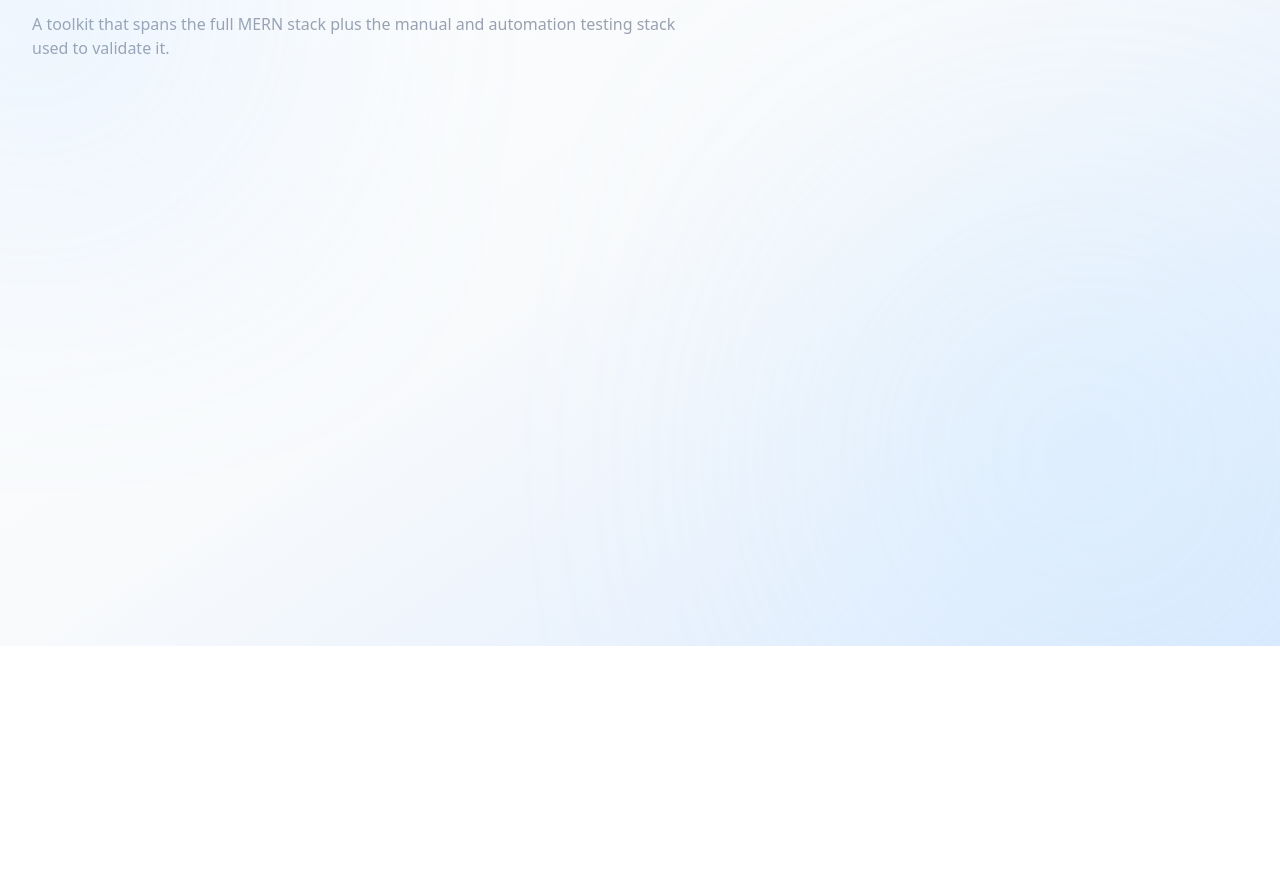
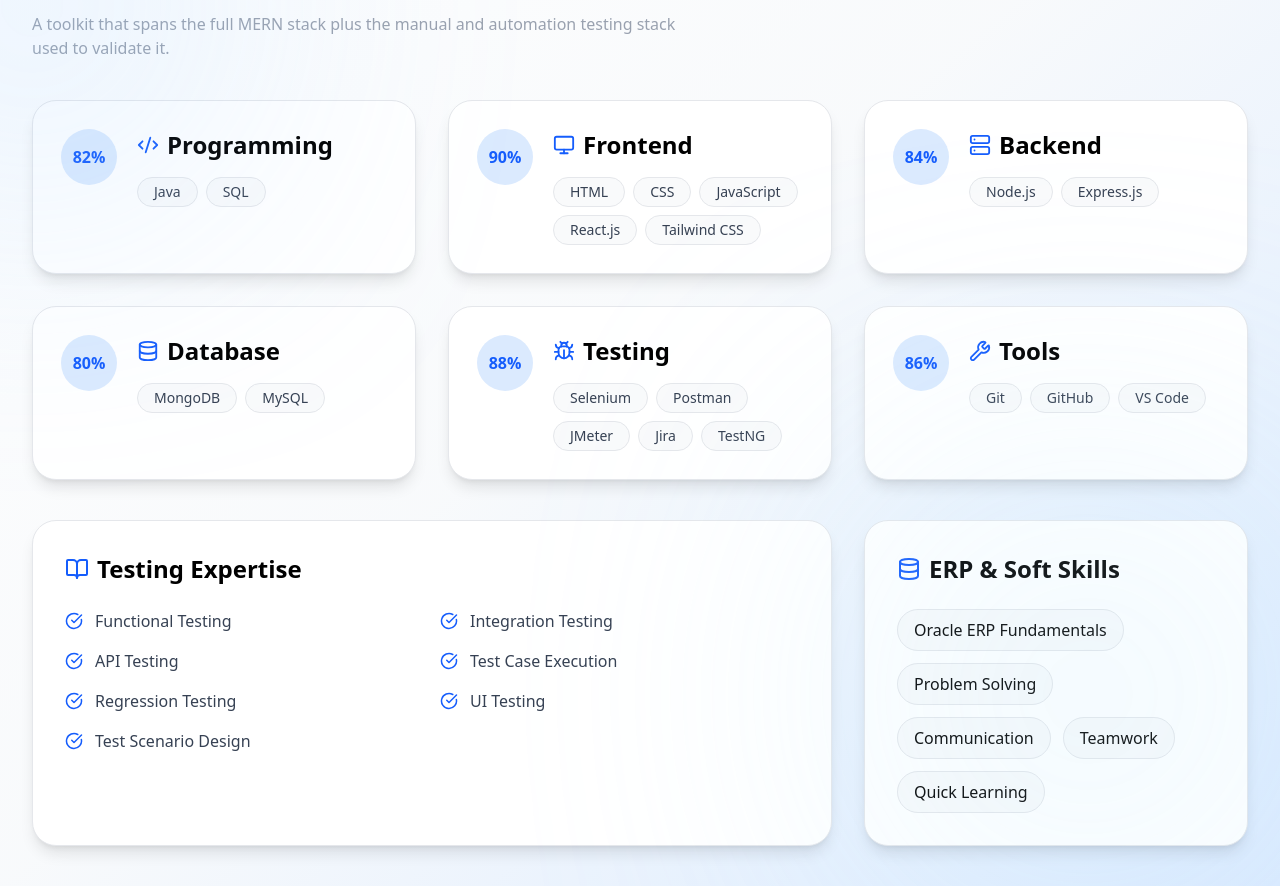
Before and after one commit to Coderjuhi/Portfolio, a React (Vite) app: page / in a window 1280 px wide. Shown: the part 2746-3632 px from the top of the page. Before the commit the page ends 3392 px from the top, so only its background shows below. Built offline with nearby package versions, Linux system fonts and the light colour scheme.

Commit message:
Skils done

```diff
--- /dev/null
+++ b/src/component/SkillCard.jsx
@@ -0,0 +1,35 @@
+
+
+const SkillCard = ({ title, percentage, skills, icon: Icon }) => {
+  return (
+    <div className="rounded-3xl border border-gray-200 bg-white p-7 shadow-lg transition hover:-translate-y-1 hover:shadow-xl">
+      <div className="flex gap-5">
+        {/* Percentage */}
+        <div className="flex h-14 w-14 shrink-0 items-center justify-center rounded-full bg-blue-100 font-bold text-blue-600">
+          {percentage}
+        </div>
+
+        <div className="flex-1">
+          <div className="mb-4 flex items-center gap-2">
+            <Icon className="text-blue-600" size={22} />
+            <h2 className="text-2xl font-semibold">{title}</h2>
+          </div>
+
+          <div className="flex flex-wrap gap-2">
+            {skills.map((skill) => (
+              <span
+                key={skill}
+                className="rounded-full border border-gray-200 bg-gray-50 px-4 py-1 text-sm text-gray-700"
+              >
+                {skill}
+              </span>
+            ))}
+          </div>
+        </div>
+      </div>
+    </div>
+  );
+};
+
+
+export default SkillCard;
--- a/src/component/Skills.jsx
+++ b/src/component/Skills.jsx
@@ -1,11 +1,83 @@
+import {
+    CheckCircle,
+    Code2,
+    Database,
+    Wrench,
+    Monitor,
+    Server,
+    Bug,
+    BookOpen,
+} from "lucide-react";
+const skillCards = [
+    {
+        id: 1,
+        title: "Programming",
+        percentage: "82%",
+        icon: Code2,
+        skills: ["Java", "SQL"],
+    },
+    {
+        id: 2,
+        title: "Frontend",
+        percentage: "90%",
+        icon: Monitor,
+        skills: ["HTML", "CSS", "JavaScript", "React.js", "Tailwind CSS"],
+    },
+    {
+        id: 3,
+        title: "Backend",
+        percentage: "84%",
+        icon: Server,
+        skills: ["Node.js", "Express.js"],
+    },
+    {
+        id: 4,
+        title: "Database",
+        percentage: "80%",
+        icon: Database,
+        skills: ["MongoDB", "MySQL"],
+    },
+    {
+        id: 5,
+        title: "Testing",
+        percentage: "88%",
+        icon: Bug,
+        skills: ["Selenium", "Postman", "JMeter", "Jira", "TestNG"],
+    },
+    {
+        id: 6,
+        title: "Tools",
+        percentage: "86%",
+        icon: Wrench,
+        skills: ["Git", "GitHub", "VS Code"],
+    },
+];
+const testingExpertise = [
+  "Functional Testing",
+  "Integration Testing",
+  "API Testing",
+  "Test Case Execution",
+  "Regression Testing",
+  "UI Testing",
+  "Test Scenario Design",
+];
 
+const softSkills = [
+  "Oracle ERP Fundamentals",
+  "Problem Solving",
+  "Communication",
+  "Teamwork",
+  "Quick Learning",
+];
+
+import SkillCard from './SkillCard'
 export default function Skills() {
 
-    return(
+    return (
         <>
             <section
                 id="education"
-        className="relative min-h-[55rem] overflow-hidden bg-gradient-to-br from-white via-slate-50 to-blue-100"
+                className="relative min-h-[70rem] overflow-hidden bg-gradient-to-br from-white via-slate-50 to-blue-100"
             >
                 {/* Blur Background */}
                 <div className="absolute -left-32 top-20 h-80 w-80 rounded-full bg-blue-300 blur-[150px] opacity-40"></div>
@@ -20,9 +92,68 @@ export default function Skills() {
                     <h1 className="mt-5 text-5xl text-black font-bold max-w-2xl">Development and quality, side by side</h1>
                     <p className="mt-5  text-gray-400  max-w-2xl">A toolkit that spans the full MERN stack plus the manual and automation testing stack used to validate it.</p>
 
+                    {/* Top Cards */}
+                    <div className="grid gap-8 md:grid-cols-2 lg:grid-cols-3 mt-10">
+                        {skillCards.map((card) => (
+                            <SkillCard
+                                key={card.id}
+                                title={card.title}
+                                percentage={card.percentage}
+                                skills={card.skills}
+                                icon={card.icon}
+                            />
+                        ))}
+                    </div>
+                    {/* Bottom Cards */}
+                    <div className="mt-10 grid gap-8 lg:grid-cols-3">
+                        {/* Testing Expertise */}
+                        <div className="rounded-3xl border border-gray-200 bg-white p-8 shadow-lg lg:col-span-2">
+                            <div className="mb-6 flex items-center gap-2">
+                                <BookOpen className="text-blue-600" />
+                                <h2 className="text-2xl font-semibold">
+                                    Testing Expertise
+                                </h2>
+                            </div>
 
+                            <div className="grid gap-4 md:grid-cols-2">
+                                {testingExpertise.map((item) => (
+                                    <div
+                                        key={item}
+                                        className="flex items-center gap-3"
+                                    >
+                                        <CheckCircle
+                                            size={18}
+                                            className="text-blue-600"
+                                        />
 
+                                        <span className="text-gray-700">{item}</span>
+                                    </div>
+                                ))}
+                            </div>
+                        </div>
 
+                        {/* Soft Skills */}
+                        <div className="rounded-3xl border border-gray-200 bg-white p-8 shadow-lg">
+                            <div className="mb-6 flex items-center gap-2">
+                                <Database className="text-blue-600" />
+
+                                <h2 className="text-2xl font-semibold">
+                                    ERP & Soft Skills
+                                </h2>
+                            </div>
+
+                            <div className="flex flex-wrap gap-3">
+                                {softSkills.map((item) => (
+                                    <span
+                                        key={item}
+                                        className="rounded-full border border-gray-200 bg-gray-50 px-4 py-2"
+                                    >
+                                        {item}
+                                    </span>
+                                ))}
+                            </div>
+                        </div>
+                    </div>
                 </div>
             </section>
         </>
```
Lines whose indentation alone changed are shown as unchanged.
